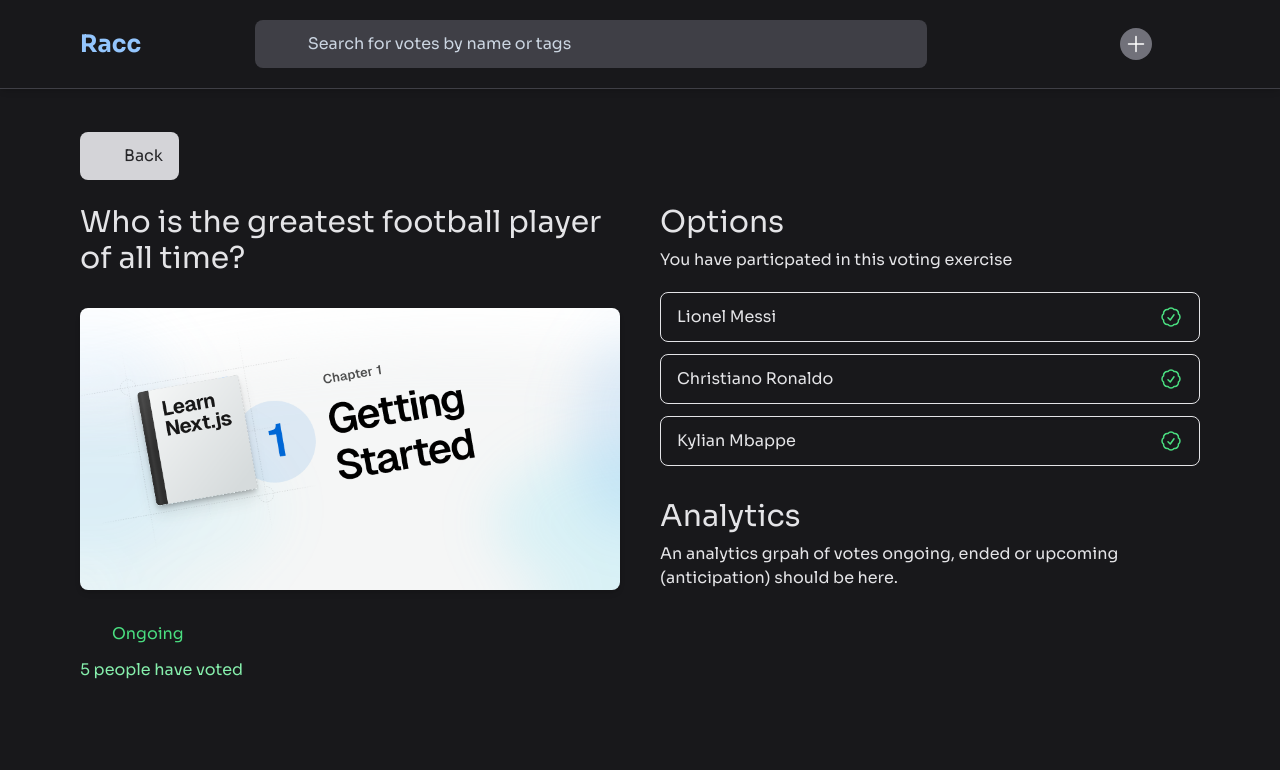
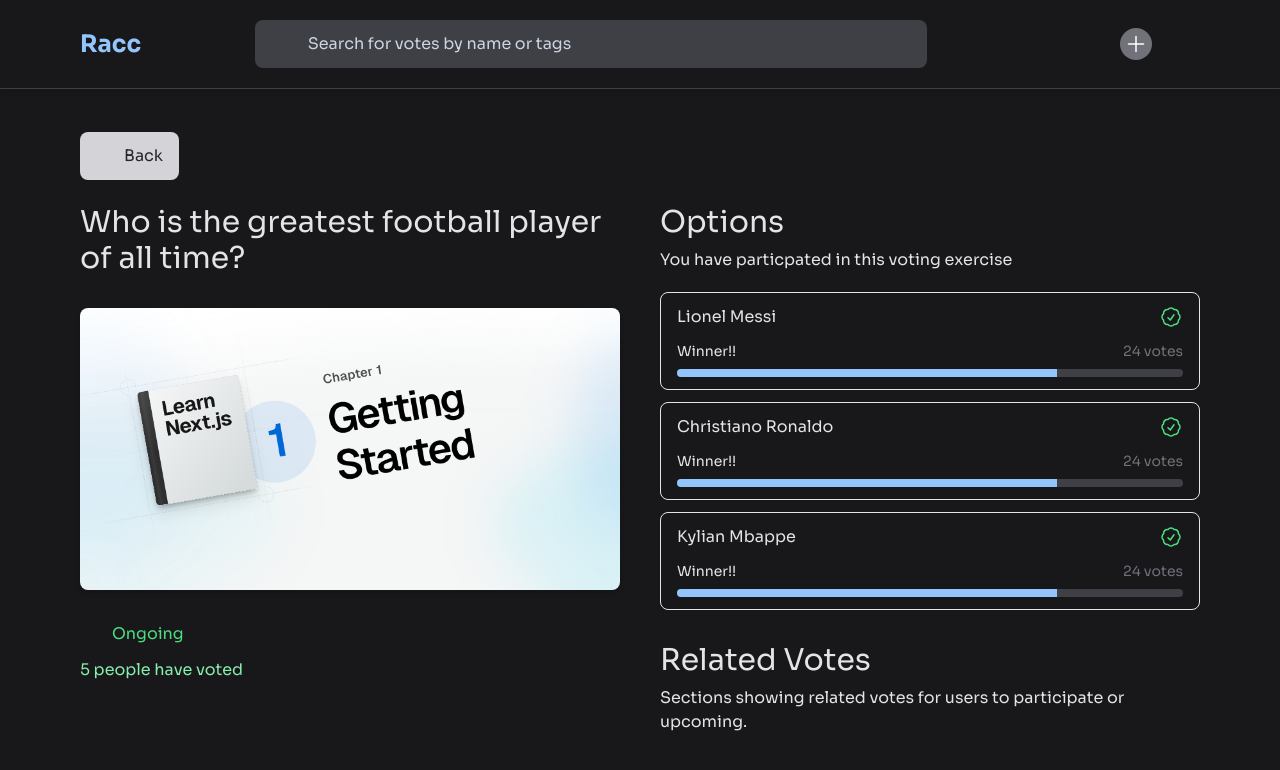
Before and after one commit to fisayo-dev/racc, a React (Vite) app: page /vote/1 in a window 1280 px wide. Shown: the top 770 px of the page. Built offline with nearby package versions, Linux system fonts and the light colour scheme; some icons are missing.

Commit message:
script: showing vote result based on vote status and if user has voted

```diff
--- a/src/pages/vote/VoteDescription.jsx
+++ b/src/pages/vote/VoteDescription.jsx
@@ -62,7 +62,9 @@ const VoteDescription = () => {
             <div className="grid gap-8">
               <div className="grid gap-5">
                 <div className="grid gap-2">
-                  <h2 className="md:text-3xl text-2xl">Options</h2>
+                  <h2 className="md:text-3xl text-2xl">
+                    {status == "ended" ? "Results" : "Options"}
+                  </h2>
                   <p className="text-md">
                     {status == "ongoing" &&
                       "You have particpated in this voting exercise"}
@@ -74,12 +76,23 @@ const VoteDescription = () => {
                 </div>
                 <div className="grid gap-3">
                   {options.map((option) => (
-                    <div className="px-4 py-3 rounded-lg hover:bg-zinc-800  border-[0.102rem] border-zinc-200 cursor-pointer">
+                    <div className="grid gap-3 px-4 py-3 rounded-lg hover:bg-zinc-800  border-[0.102rem] border-zinc-200 cursor-pointer">
                       <div className="flex items-center justify-between">
                         <p>{option}</p>
                         <CheckBadgeIcon className="text-green-400 h-6 w-6" />
                         {/* Only show check badge if user choose it */}
                       </div>
+                      {status != "upcoming" && (
+                        <div className="grid gap-2">
+                          <div className="text-sm flex items-center justify-between">
+                            <h2>Winner!!</h2>
+                            <p className="text-zinc-500">24 votes</p>
+                          </div>
+                          <div className="bg-zinc-700 h-2 rounded-full overflow-hidden">
+                            <div className="h-2 w-3/4 bg-blue-300"></div>
+                          </div>
+                        </div>
+                      )}
                     </div>
                     // When user clicks on option, if the vote is upcoming notify them that it is upcoming, else : allow them vote if vote is ongoing
                   ))}
@@ -87,8 +100,11 @@ const VoteDescription = () => {
               </div>
 
               <div className="grid gap-2">
-                <h2 className="md:text-3xl text-2xl">Analytics</h2>
-                <p>An analytics grpah of votes ongoing, ended or upcoming (anticipation) should be here.</p>
+                <h2 className="md:text-3xl text-2xl">Related Votes</h2>
+                <p>
+                  Sections showing related votes for users to participate or
+                  upcoming.{" "}
+                </p>
               </div>
             </div>
           </div>
```
